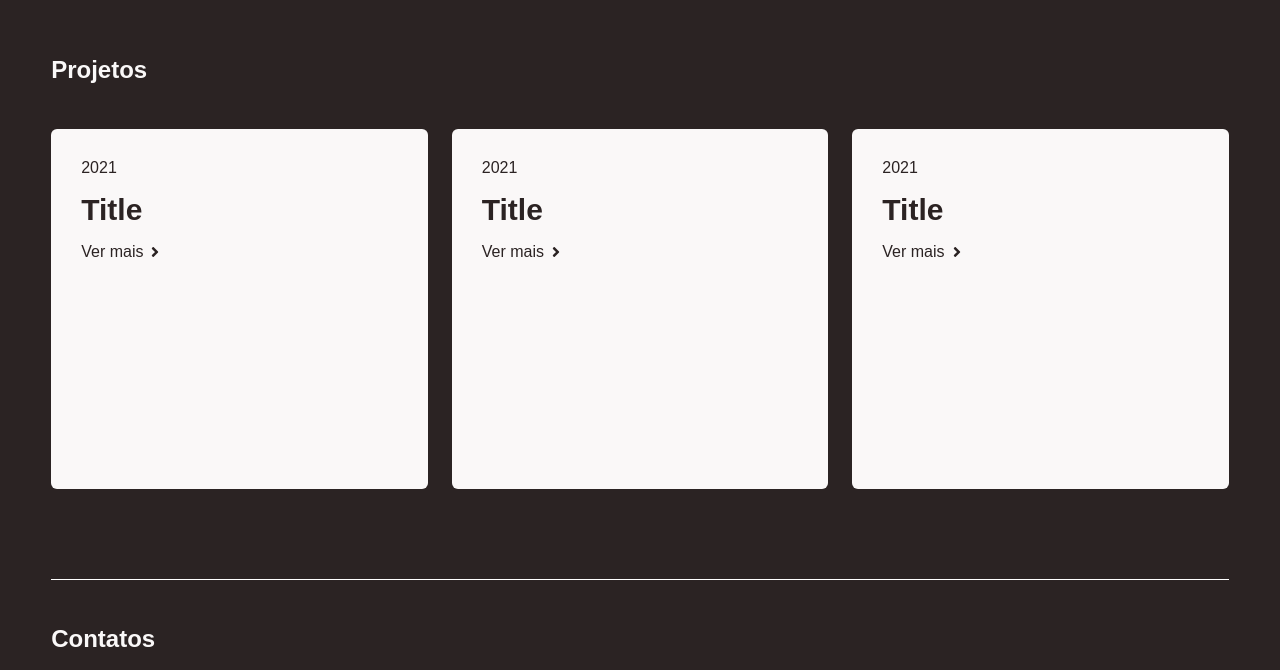
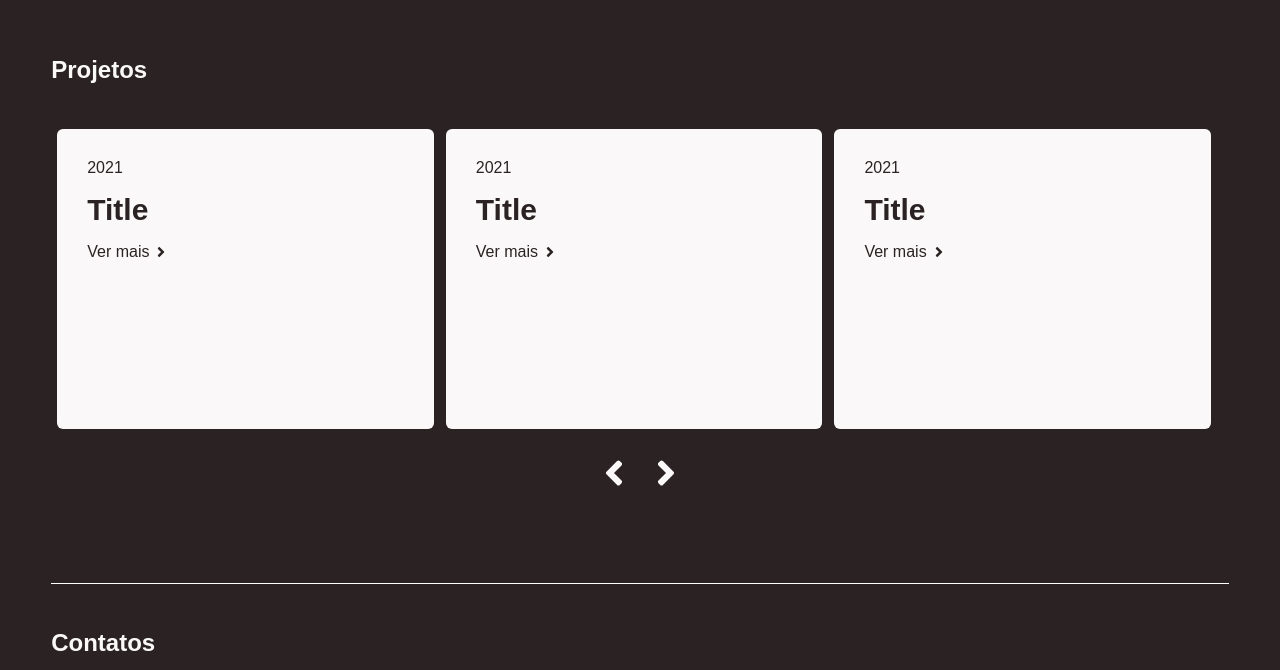
Before and after one commit to andersonszdc/My-site, a Next.js app: page / in a window 1280 px wide. Shown: the part 746-1416 px from the top of the page. Built offline with nearby package versions, Linux system fonts and the light colour scheme.

Commit message:
layout do slide pronto

```diff
--- a/components/Card.tsx
+++ b/components/Card.tsx
@@ -14,13 +14,16 @@ const cardUp = keyframes`
 `
 
 const Wrapper = styled.div`
+    display: inline-block;
+    width: 33%;
+    padding: 0 6px;
+    .card__content {
         display: flex;
         flex-direction: column;
         gap: 16px;
         padding: 30px;
         background-color: ${props => props.theme.colors.text};
         color: ${props => props.theme.colors.background};
-    width: 100%;
         height: 300px;
         border-radius: 6px;
         cursor: pointer;
@@ -34,17 +37,26 @@ const Wrapper = styled.div`
             align-items: center;
             gap: 4px;
         }
+    }
     :hover p {
         animation: ${cardUp} .4s ease-in-out;
+    }
+    @media (max-width: 800px) {
+        width: 50%;
+    }
+    @media (max-width: 400px) {
+        width: 100%;
     }
 `
 
 const Card: React.FC = () => {
   return (
       <Wrapper>
+          <div className="card__content">
             <p className="card__ano">2021</p>
             <p className="card__title">Title</p>
             <p className="card__verMais">Ver mais<FaAngleRight/></p>
+          </div>
       </Wrapper>
   );
 }
--- a/components/Header.tsx
+++ b/components/Header.tsx
@@ -82,6 +82,16 @@ const Wrapper = styled.div<WrapperProps>`
             }
         }
     `}
+    @media (max-width: 600px) {
+        .me {
+            .title {
+                font-size: 18px;
+            }
+            .subtitle {
+                font-size: 12px;
+            }
+        }
+    }
 `
 
 interface HeaderProps {
--- a/components/Hero.tsx
+++ b/components/Hero.tsx
@@ -1,4 +1,4 @@
-import React from 'react';
+import React, { useEffect } from 'react';
 import styled from 'styled-components'
 import { VscGithub } from 'react-icons/vsc'
 import { GrInstagram } from 'react-icons/gr'
@@ -26,6 +26,14 @@ const Wrapper = styled.div`
     gap: 28px;
     color: ${props => props.theme.colors.blue}
   }
+  @media (max-width: 700px) {
+    .function {
+      font-size: 24px;
+    }
+    .description {
+      font-size: 12px;
+    }
+  }
 `
 
 const Hero: React.FC = () => {
--- a/components/Projects.tsx
+++ b/components/Projects.tsx
@@ -1,6 +1,7 @@
-import React from 'react'
+import React, { useEffect, useState } from 'react'
 import styled from 'styled-components'
-import Card from './Card';
+import Card from './Card'
+import { FaAngleLeft, FaAngleRight } from 'react-icons/fa'
 
 const Wrapper = styled.div`
     padding: 0 4%;
@@ -8,20 +9,55 @@ const Wrapper = styled.div`
         margin-bottom: 45px;
     }
     .projects__cards {
+        display: block;
+        white-space: nowrap;
+        overflow: hidden;
+        .projects__slider {
+            display: block;
+            overflow: hidden;
+        }
+        .angles {
             display: flex;
-        gap: 24px;
-        width: 100%;
+            justify-content: center;
+            gap: 12px;
+            font-size: 40px;
+            margin-top: 24px;
+            svg {
+                cursor: pointer;
+            }
+        }
     }
 `
 
 const Projects: React.FC = () => {
+
+    const [ translate, setTranslate ] = useState(0)
+
+    function handleRight() {
+        setTranslate(translate - 100)
+    }
+
+    function handleLeft() {
+        setTranslate(translate + 100)
+    }
+
+    useEffect(() => {
+        console.log(translate)
+    }, [translate])
+
     return (
         <Wrapper>
             <h2 className="projects__title">Projetos</h2>
             <div className="projects__cards">
+                <div className="projects__slider">
                     <Card />
                     <Card />
                     <Card />
+                </div>
+                <div className="angles">
+                    <FaAngleLeft onClick={handleLeft} />
+                    <FaAngleRight onClick={handleRight} />
+                </div>
             </div>
         </Wrapper>
     );
--- a/styles/global.ts
+++ b/styles/global.ts
@@ -9,6 +9,7 @@ const Global = createGlobalStyle<GlobalProps>`
     * {
         padding: 0;
         margin: 0;
+        box-sizing: border-box;
     }
 
     body {
```
Lines whose indentation alone changed are shown as unchanged.
